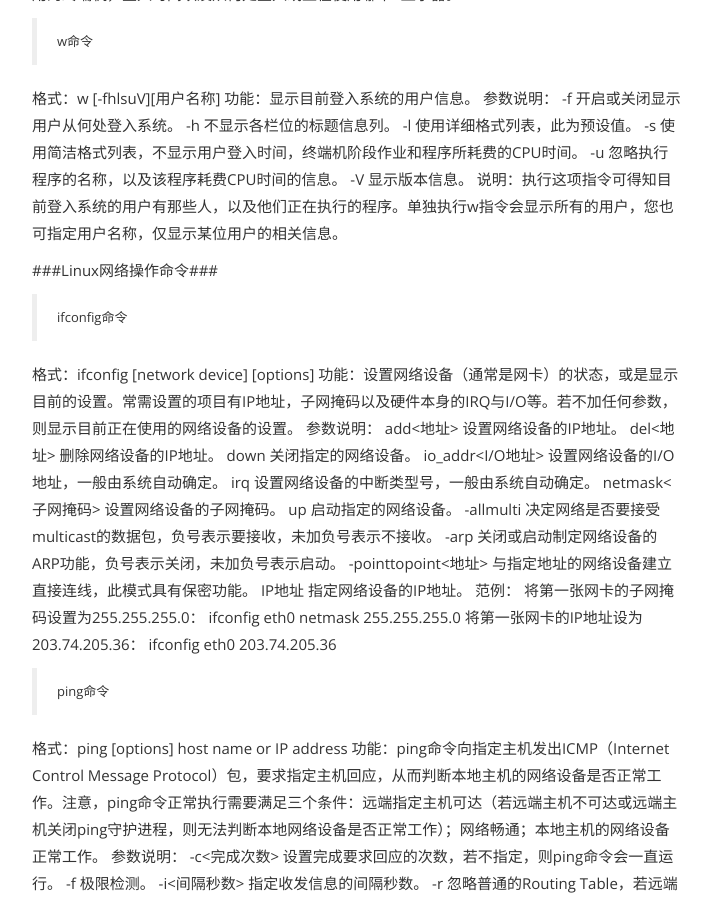
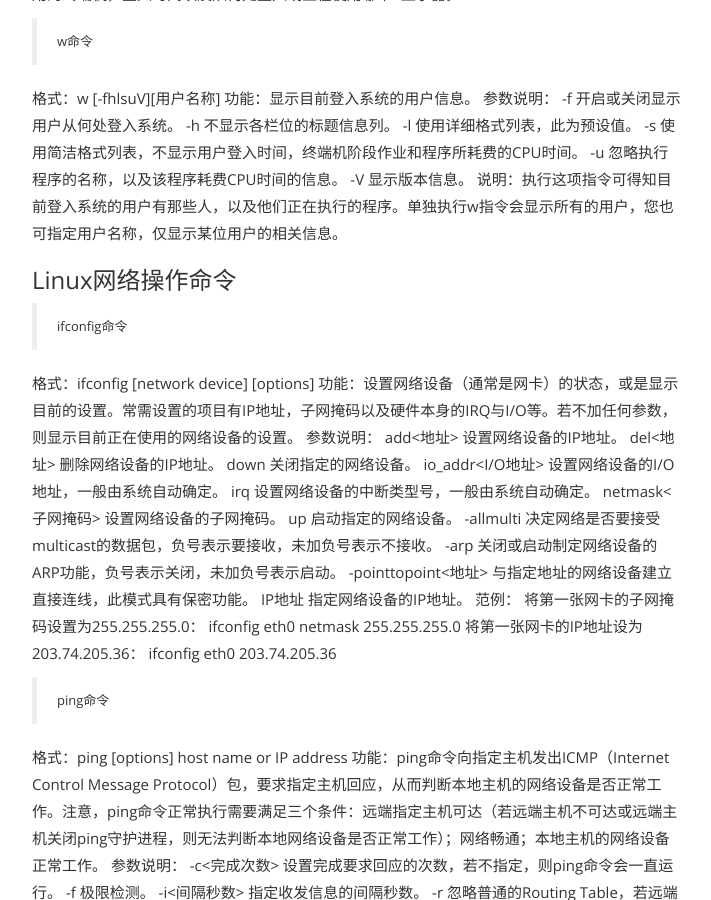
Before and after one commit to jaimecai/jaimecai.github.io, a Jekyll site: the page built from _posts/2016-5-26-Linux基本命令.md, in a window 1280 px wide and 900 px high, scrolled down 11663 px. Shown: the whole window, without its empty margins (283-994 px from the left). Built offline with Jekyll 4.4.1, drawn with Linux system fonts in a browser that asks for light colours.

```diff
--- a/_posts/2016-5-26-Linux基本命令.md
+++ b/_posts/2016-5-26-Linux基本命令.md
@@ -693,7 +693,7 @@ Env
 -V 显示版本信息。
 说明：执行这项指令可得知目前登入系统的用户有那些人，以及他们正在执行的程序。单独执行w指令会显示所有的用户，您也可指定用户名称，仅显示某位用户的相关信息。
 
-###Linux网络操作命令###
+### Linux网络操作命令
 >ifconfig命令
 
 格式：ifconfig [network device] [options]
```
